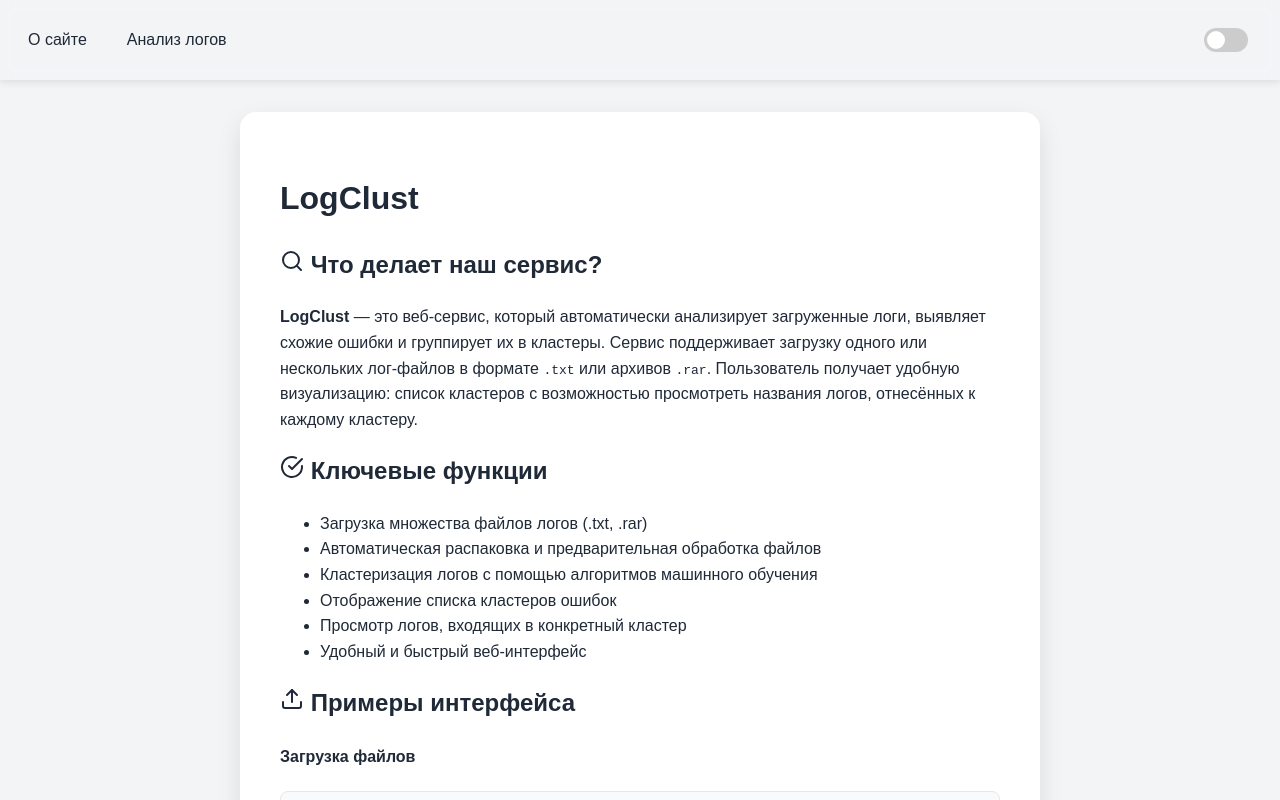
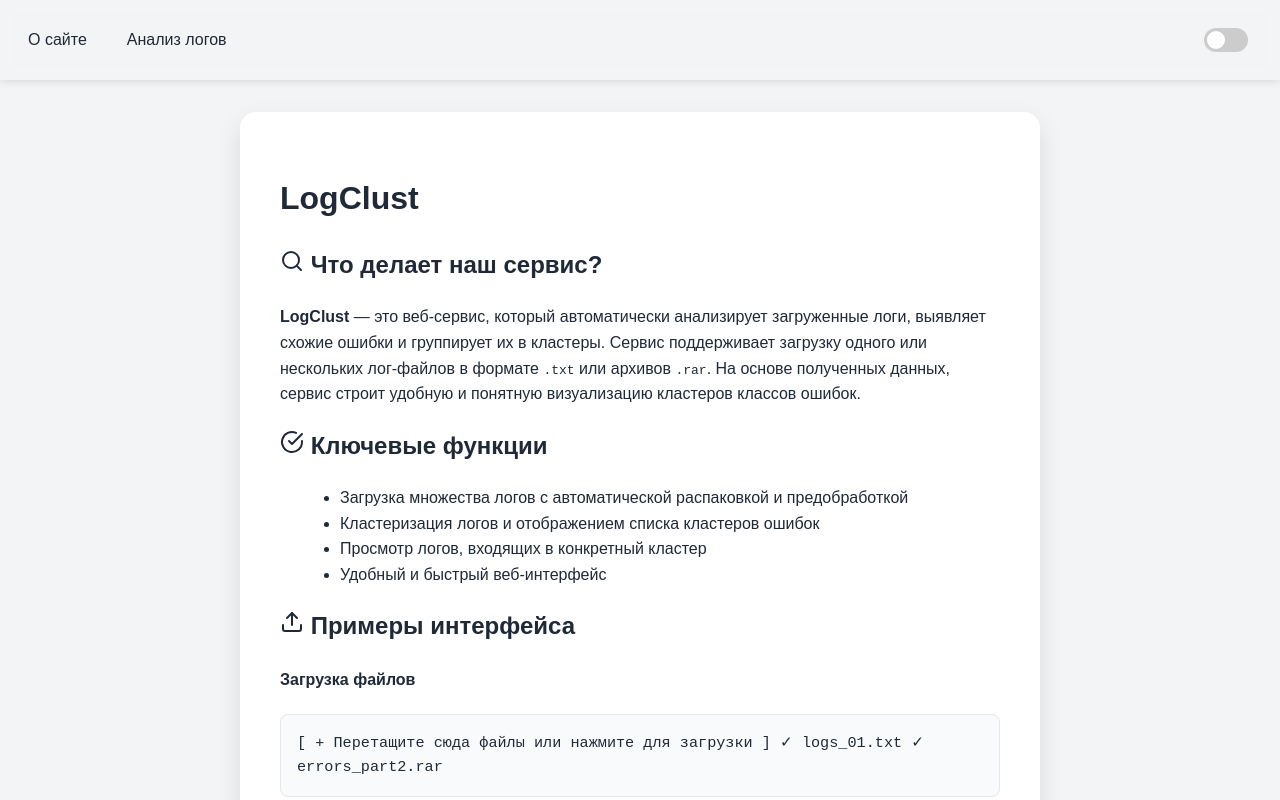
Before and after one commit to FunDuckich/DEATHCRUSH_ERRORHACK, a React (Vite) app in the folder frontend/: page / in a window 1280 px wide. Shown: the top 800 px of the page. Built offline with nearby package versions, Linux system fonts and the light colour scheme.

Commit message:
Finishe tumbler

```diff
--- /dev/null
+++ b/frontend/src/ThemeContext.jsx
@@ -0,0 +1,29 @@
+import { createContext, useEffect, useState } from 'react';
+
+export const ThemeContext = createContext();
+
+export const ThemeProvider = ({ children }) => {
+  const getInitialTheme = () => {
+    const saved = localStorage.getItem('theme');
+    if (saved === 'dark' || saved === 'light') return saved;
+    return window.matchMedia('(prefers-color-scheme: dark)').matches ? 'dark' : 'light';
+  };
+
+  const [theme, setTheme] = useState(getInitialTheme);
+
+  useEffect(() => {
+    document.body.classList.remove('light', 'dark');
+    document.body.classList.add(theme);
+    localStorage.setItem('theme', theme);
+  }, [theme]);
+
+  const toggleTheme = () => {
+    setTheme(t => (t === 'dark' ? 'light' : 'dark'));
+  };
+
+  return (
+    <ThemeContext.Provider value={{ theme, toggleTheme }}>
+      {children}
+    </ThemeContext.Provider>
+  );
+};
--- a/frontend/src/components/ThemeSwitcher.jsx
+++ b/frontend/src/components/ThemeSwitcher.jsx
@@ -1,22 +1,10 @@
-import { useEffect, useState } from 'react'
-import './ThemeSwitcher.css'
+// src/components/ThemeSwitcher.jsx
+import React, { useContext } from 'react';
+import { ThemeContext } from '../ThemeContext';
+import './ThemeSwitcher.css';
 
 export default function ThemeSwitcher() {
-  const [theme, setTheme] = useState(() => {
-    const savedTheme = localStorage.getItem('theme')
-    if (savedTheme === 'dark' || savedTheme === 'light') return savedTheme
-    if (window.matchMedia('(prefers-color-scheme: dark)').matches) return 'dark'
-    return 'light'
-  })
-
-  useEffect(() => {
-    document.body.classList.toggle('dark', theme === 'dark')
-    localStorage.setItem('theme', theme)
-  }, [theme])
-
-  const toggleTheme = () => {
-    setTheme(prev => (prev === 'light' ? 'dark' : 'light'))
-  }
+  const { theme, toggleTheme } = useContext(ThemeContext);
 
   return (
     <div className="toggle-wrapper">
@@ -30,5 +18,5 @@ export default function ThemeSwitcher() {
         <span className="slider" />
       </label>
     </div>
-  )
+  );
 }
--- a/frontend/src/main.jsx
+++ b/frontend/src/main.jsx
@@ -1,10 +1,15 @@
 import React from 'react';
 import ReactDOM from 'react-dom/client';
 import { BrowserRouter } from 'react-router-dom';
-import App from './App';
+import App from './App.jsx';
+import { ThemeProvider } from './ThemeContext';
 
 ReactDOM.createRoot(document.getElementById('root')).render(
-  <BrowserRouter>
-    <App />
-  </BrowserRouter>
+  <React.StrictMode>
+    <BrowserRouter>
+      <ThemeProvider>
+        <App />
+      </ThemeProvider>
+    </BrowserRouter>
+  </React.StrictMode>
 );
--- a/frontend/src/pages/About.jsx
+++ b/frontend/src/pages/About.jsx
@@ -1,23 +1,11 @@
-import { useState, useEffect } from 'react'
+import { useEffect } from 'react'
 import { motion } from 'framer-motion'
 import {
-  FiSearch, FiCheckCircle, FiUpload, FiShield, FiSettings, FiSun, FiMoon
+  FiSearch, FiCheckCircle, FiUpload, FiShield, FiSettings
 } from 'react-icons/fi'
 import '../styles/About.css'
 
-export default function About() {
-  const [darkMode, setDarkMode] = useState(() => {
-    const savedTheme = localStorage.getItem('darkMode')
-    return savedTheme === 'true'
-  })
-
-  useEffect(() => {
-    document.body.classList.toggle('dark', darkMode)
-    localStorage.setItem('darkMode', darkMode)
-  }, [darkMode])
-
-  const toggleTheme = () => setDarkMode(prev => !prev)
-
+export default function About({ darkMode }) {
   const fadeIn = {
     hidden: { opacity: 0, y: 20 },
     visible: (i) => ({
@@ -36,7 +24,6 @@ export default function About() {
         variants={fadeIn}
         custom={0}
       >
-
         <h1 className="about-title">LogClust</h1>
 
         <motion.div variants={fadeIn} custom={1}>
@@ -45,18 +32,15 @@ export default function About() {
             <strong>LogClust</strong> — это веб-сервис, который автоматически анализирует загруженные логи,
             выявляет схожие ошибки и группирует их в кластеры. Сервис поддерживает загрузку одного или
             нескольких лог-файлов в формате <code>.txt</code> или архивов <code>.rar</code>.
-            Пользователь получает удобную визуализацию: список кластеров с возможностью
-            просмотреть названия логов, отнесённых к каждому кластеру.
+            На основе полученных данных, сервис строит удобную и понятную визуализацию кластеров классов ошибок.
           </p>
         </motion.div>
 
         <motion.div variants={fadeIn} custom={2}>
           <h2><FiCheckCircle /> Ключевые функции</h2>
           <ul className="about-list">
-            <li>Загрузка множества файлов логов (.txt, .rar)</li>
-            <li>Автоматическая распаковка и предварительная обработка файлов</li>
-            <li>Кластеризация логов с помощью алгоритмов машинного обучения</li>
-            <li>Отображение списка кластеров ошибок</li>
+            <li>Загрузка множества логов с автоматической распаковкой и предобработкой</li>
+            <li>Кластеризация логов и отображением списка кластеров ошибок</li>
             <li>Просмотр логов, входящих в конкретный кластер</li>
             <li>Удобный и быстрый веб-интерфейс</li>
           </ul>
--- a/frontend/src/styles/About.css
+++ b/frontend/src/styles/About.css
@@ -5,8 +5,15 @@
   --card-dark: #374151;
   --text-light: #1f2937;
   --text-dark: #f3f4f6;
+  --pre-bg-light: #f9fafb;
+  --pre-bg-dark: #1e293b;
+  --pre-border-light: #e5e7eb;
+  --pre-border-dark: #334155;
+  --list-light: #1f2937;
+  --list-dark: #e0e7ff;
 }
 
+/* Сброс и базовые стили */
 * {
   box-sizing: border-box;
 }
@@ -26,6 +33,7 @@ body {
   align-items: flex-start;
   background-color: var(--bg-light);
   padding: 2rem 1rem;
+  transition: background-color 0.3s;
 }
 
 .about-card {
@@ -36,17 +44,27 @@ body {
   max-width: 800px;
   width: 100%;
   line-height: 1.6;
+  color: var(--text-light);
+  transition: background-color 0.3s, color 0.3s, box-shadow 0.3s;
 }
 
 .about-pre {
-  background-color: #f9fafb;
-  border: 1px solid #e5e7eb;
+  background-color: var(--pre-bg-light);
+  border: 1px solid var(--pre-border-light);
   border-radius: 0.5rem;
   padding: 1rem;
   font-family: monospace;
   font-size: 0.95rem;
   margin-bottom: 1rem;
   white-space: pre-wrap;
+  color: var(--text-light);
+  transition: background-color 0.3s, color 0.3s, border-color 0.3s;
+}
+
+.about-list {
+  color: var(--list-light);
+  margin-left: 1.25rem;
+  transition: color 0.3s;
 }
 
 /* Тёмная тема */
@@ -66,17 +84,11 @@ body.dark .about-card {
 }
 
 body.dark .about-pre {
-  background-color: #1e293b;
-  color: #e2e8f0;
-  border-color: #334155;
+  background-color: var(--pre-bg-dark);
+  color: var(--text-dark);
+  border-color: var(--pre-border-dark);
 }
 
-.theme-toggle-button {
-  background: none;
-  border: none;
-  cursor: pointer;
-  color: inherit;
-  font-size: 1rem;
-  padding: 0.5rem;
-  transition: color 0.3s ease;
+body.dark .about-list {
+  color: var(--list-dark);
 }
```
Also changed, not shown: frontend/src/App.jsx (+8 -8 lines), frontend/src/context/ThemeContext.jsx (deleted, +0 -27 lines), frontend/src/public/index.html (added, +12 -0 lines).
